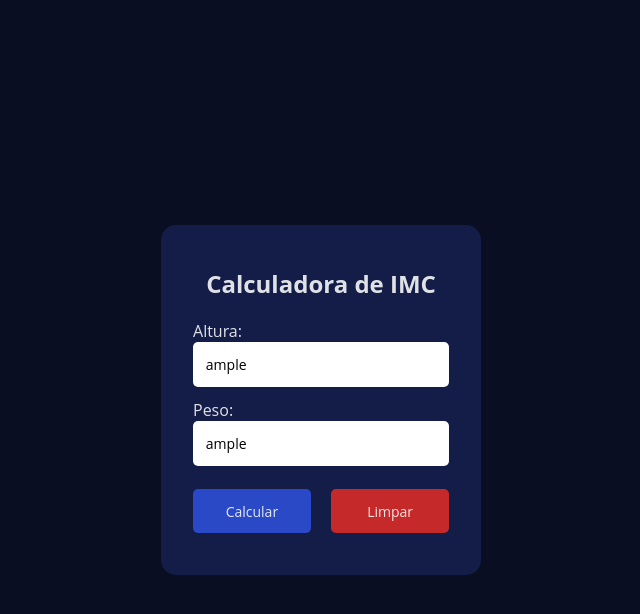
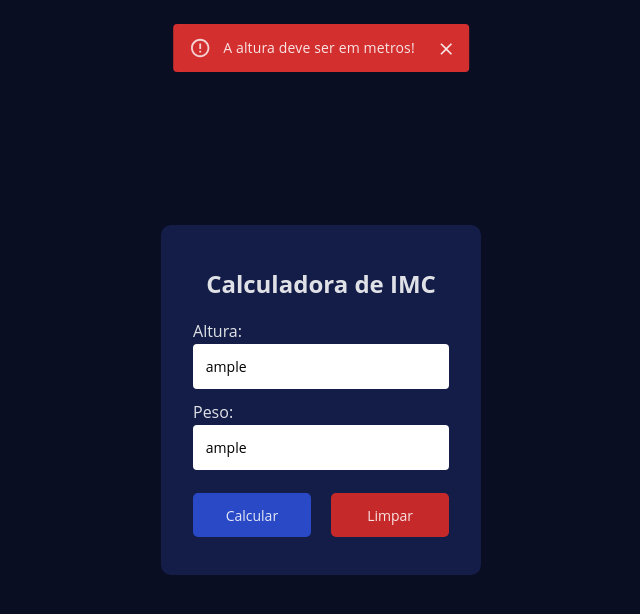
Before and after one commit to marcossdev/imc-calculator, a React (Vite) app: page / in a window 1280 px wide. Both pictures are taken after typing "Sample", "Sample" into the empty fields and a click on the button "Calcular". Shown: the top 614 px of the page, without its empty margins (319-959 px from the left). Built offline with nearby package versions, Linux system fonts and the light colour scheme; the HTML template or start-up script is replaced by a standard one.

Commit message:
Add input validation, alert and snack bar

```diff
--- a/package.json
+++ b/package.json
@@ -12,6 +12,9 @@
     "deploy": "gh-pages -d dist"
   },
   "dependencies": {
+    "@emotion/react": "^11.10.5",
+    "@emotion/styled": "^11.10.5",
+    "@mui/material": "^5.11.2",
     "prop-types": "^15.8.1",
     "react": "^18.2.0",
     "react-dom": "^18.2.0"
--- a/src/components/Imc/Imc.css
+++ b/src/components/Imc/Imc.css
@@ -13,7 +13,7 @@
   width: 320px;
   padding: 2rem;
   background-color: #131d47;
-  border-radius: 15px;
+  border-radius: 10px;
 }
 
 .imc-calc form {
@@ -36,7 +36,7 @@
 input {
   padding: 0.8rem;
   margin-bottom: 0.8rem;
-  border-radius: 5px;
+  border-radius: 4px;
   color: #000000;
   font-size: 14px;
   outline: none;
@@ -48,7 +48,9 @@ input:focus {
   outline: 2px solid #1e45e2;
 }
 
-button {
+.calc,
+.back,
+.clean {
   margin-top: 10px;
   padding: 0.8rem;
   width: 46%;
@@ -118,3 +120,7 @@ button {
   font-size: 14px;
   margin-bottom: 10px;
 }
+
+label {
+  margin-bottom: 2px;
+}
--- a/src/components/Imc/Imc.jsx
+++ b/src/components/Imc/Imc.jsx
@@ -1,4 +1,5 @@
 import { useState } from 'react';
+import { Alert, Snackbar } from '@mui/material';
 import Table from '../Table/Table';
 import './Imc.css';
 
@@ -8,7 +9,11 @@ function Imc() {
   const [imc, setImc] = useState('');
   const [classification, setClassification] = useState('');
   const [classAlert, setClassAlert] = useState('');
+
   const [hide, setHide] = useState(false);
+
+  const [error, setError] = useState(false);
+  const [message, setMessage] = useState('');
 
   const column = [
     { header: 'IMC', value: 'classification' },
@@ -54,19 +59,44 @@ function Imc() {
     },
   ];
 
-  const checkInputs = () => {
-    if (height === '' && weight === '') {
-      return false;
+  const validateInputs = () => {
+    switch (true) {
+      case height === '' && weight === '':
+        return (
+          setError(true),
+          setMessage('Os campos não podem estar vazios!'),
+          setTimeout(() => setError(false), 3000),
+          true
+        );
+      case height === '':
+        setError(true);
+        setMessage('O campo de altura não pode estar vazio!');
+        setTimeout(() => setError(false), 3000);
+        return true;
+      case weight === '':
+        setError(true);
+        setMessage('O campo de peso não pode estar vazio!');
+        setTimeout(() => setError(false), 3000);
+        return true;
+
+      default:
+        setMessage('');
+        setError(false);
+        return false;
     }
-    return true;
   };
 
   const calcIMC = () => {
-    const inputsCheck = checkInputs();
+    const validation = validateInputs();
     const regex = /(\d*)(\.|,)(\d*)/;
     const m = +height.replace(',', '.');
     const kg = +weight.replace(',', '.');
-    if (inputsCheck !== false && regex.test(m) !== false) {
+    if (validation === false) {
+      if (regex.test(m) === false) {
+        setMessage('A altura deve ser em metros!');
+        setError(true);
+        return false;
+      }
       const result = (kg / m ** 2).toFixed(1);
       return result;
     }
@@ -117,6 +147,13 @@ function Imc() {
     e.preventDefault();
     setHeight('');
     setWeight('');
+  };
+
+  const handleClose = (reason) => {
+    if (reason === 'clickway') {
+      return;
+    }
+    setError(false);
   };
 
   return (
@@ -173,6 +210,14 @@ function Imc() {
           </button>
         </div>
       </div>
+      <Snackbar
+        open={error}
+        autoHideDuration={5000}
+        anchorOrigin={{ vertical: 'top', horizontal: 'center' }}>
+        <Alert onClose={handleClose} severity="error" variant="filled">
+          {message}
+        </Alert>
+      </Snackbar>
     </div>
   );
 }
```
Also changed, not shown: 1 other file (tests, documents, lock files or other folders).
